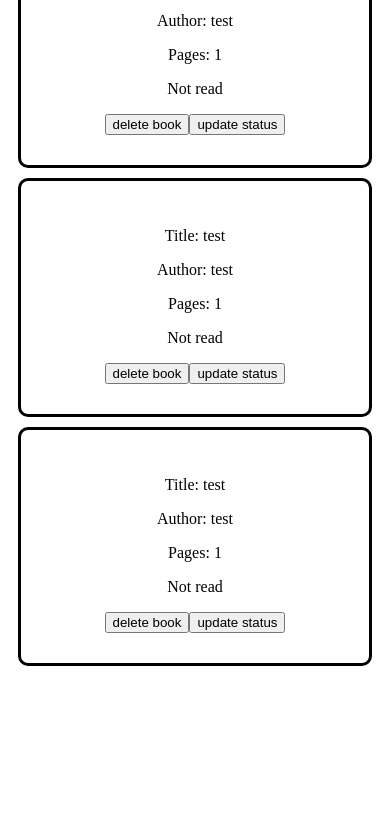
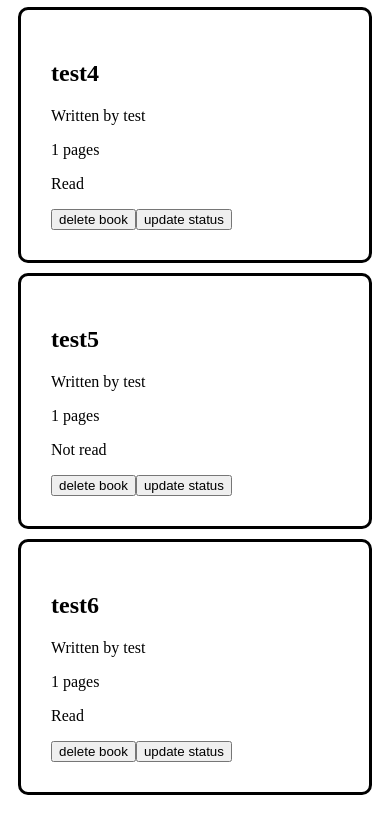
Before and after one commit to aljones1816/vanillaLibrary, a plain HTML site: page index.html in a window 390 px wide. Shown: the part 929-1742 px from the top of the page. Before the commit the page ends 1605 px from the top, so only its background shows below. Drawn offline with Linux system fonts and the light colour scheme.

Commit message:
made layout more responsive

```diff
--- a/JS/index.js
+++ b/JS/index.js
@@ -1,44 +1,44 @@
 let myLibrary = [
     {
-        title: "test",
+        title: "test1",
         author: "test",
         pages: 1,
         status: false,
         id:0
     },
     {
-        title: "test",
+        title: "test2",
         author: "test",
         pages: 1,
-        status: false,
+        status: true,
         id:1
     },
     {
-        title: "test",
+        title: "test3",
         author: "test",
         pages: 1,
         status: false,
         id:2
     },
     {
-        title: "test",
+        title: "test4",
         author: "test",
         pages: 1,
-        status: false,
+        status: true,
         id:3
     },
     {
-        title: "test",
+        title: "test5",
         author: "test",
         pages: 1,
         status: false,
         id:4
     },
     {
-        title: "test",
+        title: "test6",
         author: "test",
         pages: 1,
-        status: false,
+        status: true,
         id:5
     }
 ];
@@ -97,15 +97,26 @@ function displayBooks(library) {
             changeStatus(parseInt(newDiv.id));
         })
 
+        // add elements to book cards
+        const titlePara = document.createElement('h2');
+        titlePara.className = 'book-title';
+        const titleText = document.createTextNode(Book.title);
+        titlePara.appendChild(titleText);
+        newDiv.appendChild(titlePara);
 
-        for (x in arr = [Book.title, Book.author, Book.pages]) {
-            const labelStrings = ['Title', 'Author', 'Pages']
-            const paragraph = document.createElement('p');
-            paragraph.className = labelStrings[x];
-            const paragraphText = document.createTextNode(labelStrings[x] + ': ' + arr[x]);
-            paragraph.appendChild(paragraphText);
-            newDiv.appendChild(paragraph);
-        }
+        const authorPara = document.createElement('p');
+        authorPara.className = 'book-author';
+        const authorText = document.createTextNode("Written by " + Book.author);
+        authorPara.appendChild(authorText);
+        newDiv.appendChild(authorPara);
+
+        const pagesPara = document.createElement('p');
+        pagesPara.className = 'book-pages';
+        const pagesText = document.createTextNode(Book.pages + " pages");
+        pagesPara.appendChild(pagesText);
+        newDiv.appendChild(pagesPara);
+
+
 
         // handle read status
         const readPara = document.createElement('p');
--- a/Styles/style.css
+++ b/Styles/style.css
@@ -1,8 +1,29 @@
+.content {
+    grid-area: content;
+  }
+.header {
+    grid-area: header;
+  }
+
+
+
+
 .container {
 
-    align-items: center;
-    text-align: center;
+    display: grid;
+    gap: 20px;
+    grid-template-areas:
+      "header"
+      "content"
 }
+
+@media (min-width: 500px) {
+    .container {
+      grid-template-columns: 1fr 3fr;
+      grid-template-areas:
+        "header  content"
+    }
+  }
 
 .modal {
 
```
Also changed, not shown: index.html (+0 -3 lines).
